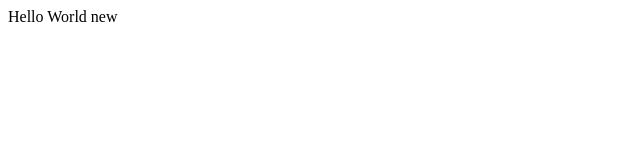
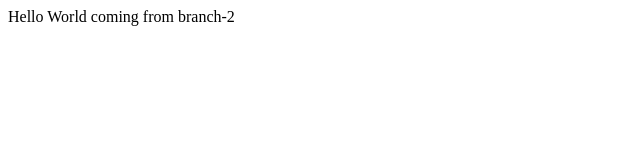
Before and after one commit to richard-06/polygon, a React (Create React App) app: page / in a window 1280 px wide. Shown: the top 160 px of the page, without its empty margins (0-640 px from the left). Built offline with nearby package versions, Linux system fonts and the light colour scheme.

Commit message:
testing branches

```diff
--- a/src/App.js
+++ b/src/App.js
@@ -1,5 +1,5 @@
 function App() {
-  return <div className="App">Hello World new</div>;
+  return <div className="App">Hello World coming from branch-2</div>;
 }
 
 export default App;
```
